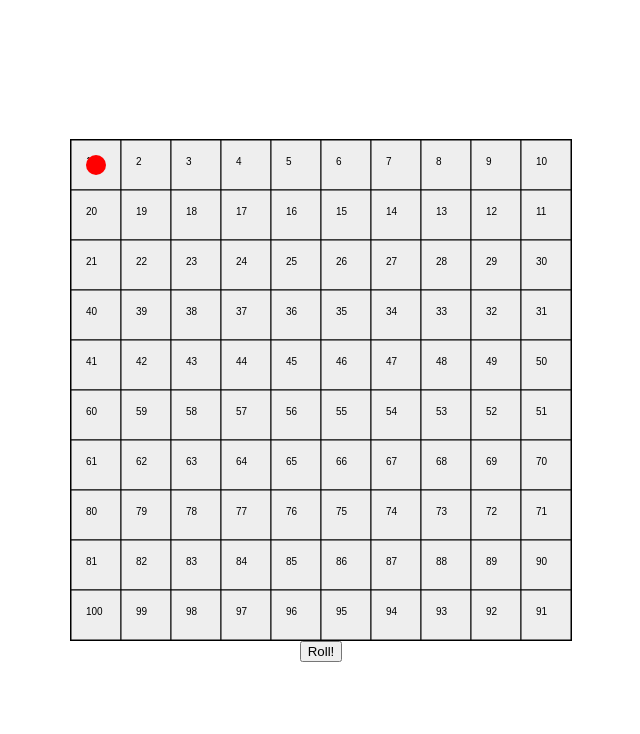
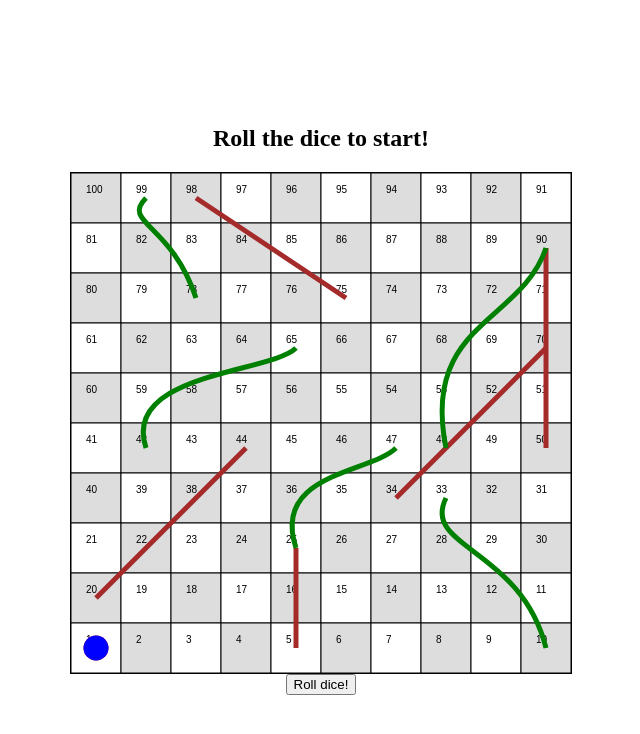
Before and after one commit to SChris-dev/snakes-n-ladders, a plain HTML site: page index.html in a window 1280 px wide. Shown: the whole page, without its empty margins (319-959 px from the left). Drawn offline with Linux system fonts and the light colour scheme.

Commit message:
update v1.1
- added 2 player support
- added steps animation
- added visualization to snakes and ladders
- improved checkered board
- fixed number bug
- improved roll dice button
- disabled win condition (temporary)

```diff
--- a/index.html
+++ b/index.html
@@ -3,28 +3,16 @@
 <head>
     <meta charset="UTF-8">
     <meta name="viewport" content="width=device-width, initial-scale=1.0">
-    <title>Snakes & Ladders</title>
-    <style>
-        body {
-            margin: 0;
-            padding: 0;
-            width: 100vw;
-            height: 100vh;
-            display: flex;
-            flex-direction: column;
-            justify-content: center;
-            align-items: center;
-        }
-        canvas {
-            border: 1px solid black;
-        }
-    </style>
+    <title>Snake & Ladders</title>
+    <link rel="stylesheet" href="style.css">
 </head>
 <body>
 
-    <canvas id="canvas"></canvas>
-    <button id="rollButton">Roll!</button>
+    <h2 id="turnIndicator">Roll the dice to start!</h2>
+    <canvas id="board"></canvas>
+    <button id="rollDiceBtn">Roll dice!</button>
 
+    <script src="menu.js"></script>
     <script src="script.js"></script>
 </body>
 </html>
--- a/script.js
+++ b/script.js
@@ -1,80 +1,239 @@
-const canvas = document.getElementById("canvas");
-const ctx = canvas.getContext("2d");
+const canvas = document.getElementById('board');
+const ctx = canvas.getContext('2d');
+
 canvas.width = 500;
 canvas.height = 500;
 
 const boardSize = 10;
 const cellSize = canvas.width / boardSize;
 
+
 const snakes = {
-    17: 7,
-    54: 34,
-    62: 19,
-    98: 79
+    99: 78,
+    90: 48,
+    65: 42,
+    47: 25,
+    33: 10,
 };
 
 const ladders = {
-    3: 22,
-    6: 25,
-    20: 38,
-    36: 57,
-    63: 81,
-    68: 85
+    5: 25,
+    20: 44,
+    34: 70,
+    50: 90,
+    75: 98
 };
 
-let player = { position: 1, x: 0, y: 0 };
-let diceRoll = 1;
+function drawBoard() {
+    for (let row = 0; row < boardSize; row++) {
+        for (let col = 0; col < boardSize; col++) {
+            let number = (boardSize - row - 1) * boardSize + (row % 2 === 0 ? boardSize - col : col + 1);
+            ctx.fillStyle = (row + col) % 2 === 0 ? '#ddd' : '#fff';
+            ctx.fillRect(col * cellSize, row * cellSize, cellSize, cellSize);
+            ctx.strokeRect(col * cellSize, row * cellSize, cellSize, cellSize);
+            ctx.fillStyle = 'black';
+            ctx.fillText(number, col * cellSize + 15, row * cellSize + 20);
+        }
+    }
 
-function rollDice() {
-    diceRoll = Math.floor(Math.random() * 6) + 1;
-    movePlayer(diceRoll);
+    drawLadders();
+    drawSnakes();
 }
 
-function movePlayer(steps) {
-    let newPosition = player.position + steps;
-    if (newPosition > 100) return;
+function drawLadders() {
+    ctx.strokeStyle = 'brown';
+    ctx.lineWidth = 5;
 
-    if (snakes[newPosition]) newPosition = snakes[newPosition];
-    if (ladders[newPosition]) newPosition = ladders[newPosition];
+    for (let start in ladders) {
+        let end = ladders[start];
+        let { x: x1, y: y1 } = getCellPosition(parseInt(start));
+        let { x: x2, y: y2 } = getCellPosition(end);
 
-    player.position = newPosition;
-    updatePlayerCoordinates();
-    drawBoard();
-    drawPlayer();
-
-    if (player.position === 100) alert("You win!");
+        ctx.beginPath();
+        ctx.moveTo(x1 + cellSize / 2, y1 + cellSize / 2);
+        ctx.lineTo(x2 + cellSize / 2, y2 + cellSize / 2);
+        ctx.stroke();
+    }
 }
 
-function updatePlayerCoordinates() {
-    let row = Math.floor((player.position - 1) / boardSize);
-    let col = (player.position - 1) % boardSize;
-    if (row % 2 === 1) col = boardSize - 1 - col;
-    player.x = col * cellSize;
-    player.y = (boardSize - 1 - row) * cellSize;
+function drawSnakes() {
+    ctx.strokeStyle = 'green';
+    ctx.lineWidth = 5;
+
+    for (let start in snakes) {
+        let end = snakes[start];
+        let { x: x1, y: y1 } = getCellPosition(parseInt(start));
+        let { x: x2, y: y2 } = getCellPosition(end);
+
+        ctx.beginPath();
+        ctx.moveTo(x1 + cellSize / 2, y1 + cellSize / 2);
+        ctx.bezierCurveTo(x1, (y1 + y2) / 2, x2, (y1 + y2) / 2, x2 + cellSize / 2, y2 + cellSize / 2);
+        ctx.stroke();
+    }
 }
 
-function drawBoard() {
-    ctx.clearRect(0, 0, canvas.width, canvas.height);
-    for (let i = 0; i < boardSize; i++) {
-        for (let j = 0; j < boardSize; j++) {
-            let number = i * boardSize + (i % 2 === 0 ? j + 1 : boardSize - j);
-            ctx.fillStyle = "#eee";
-            ctx.fillRect(j * cellSize, i * cellSize, cellSize, cellSize);
-            ctx.strokeRect(j * cellSize, i * cellSize, cellSize, cellSize);
-            ctx.fillStyle = "black";
-            ctx.fillText(number, j * cellSize + 15, i * cellSize + 25);
+class Player {
+    constructor(name, color) {
+        this.name = name;
+        this.position = 1;
+        this.color = color;
+    }
+
+    move(steps, callback) {
+        let targetPosition = this.position + steps;
+
+        if (targetPosition > 100) {
+            let excess = targetPosition - 100;
+            targetPosition = 100 - excess;
+        }
+
+        this.animateMovement(targetPosition, callback);
+    }
+
+    animateMovement(targetPosition, callback) {
+        this.isMoving = true;
+
+        const moveStep = () => {
+            if (this.position < targetPosition) {
+                this.position++;
+            } else if (this.position > targetPosition) {
+                this.position--;
+            } else {
+                // 🎯 STOP movement at target position
+                this.isMoving = false;
+                updateGame();
+
+                // ✅ Now check for a snake/ladder AFTER moving completely
+                setTimeout(() => {
+                    if (ladders[this.position] || snakes[this.position]) {
+                        let newPos = ladders[this.position] || snakes[this.position];
+
+                        // 🎯 Instantly teleport instead of moving backwards
+                        this.position = newPos;
+                        updateGame();
+
+                        // Small delay for smooth transition
+                        setTimeout(() => {
+                            if (callback) callback();
+                        }, 500);
+                    } else if (callback) {
+                        callback();
+                    }
+                }, 300); // Short delay before teleporting (for smoothness)
+
+                return;
+            }
+
+            updateGame();
+            setTimeout(moveStep, 150);
+            // if (this.position !== targetPosition) {
+            //     this.position += step;
+            //     updateGame();
+            //     setTimeout(moveStep, 150);
+            // } else {
+            //     this.checkLadderOrSnake(ladders, snakes);
+            //     updateGame();
+            //     this.isMoving = false;
+
+            //     if (callback) callback();
+            // }
+        };
+
+        moveStep();
+    }
+
+    checkLadderOrSnake(ladders, snakes) {
+        if (ladders[this.position]) {
+            this.position = ladders[this.position];
+        }
+        if (snakes[this.position]) {
+            this.position = snakes[this.position];
         }
     }
 }
 
-function drawPlayer() {
-    ctx.fillStyle = "red";
+
+let players = [
+    new Player('Player 1', 'red'),
+    new Player('Player 2', 'blue')
+]
+let currentPlayerIndex = 0;
+let playerPos = 1;
+
+function drawPlayer(ctx, player) {
+    let { x, y } = getCellPosition(player.position);
+    ctx.fillStyle = player.color;
     ctx.beginPath();
-    ctx.arc(player.x + cellSize / 2, player.y + cellSize / 2, 10, 0, Math.PI * 2);
+    ctx.arc(x + cellSize / 2, y + cellSize / 2, cellSize / 4, 0, 2 * Math.PI);
     ctx.fill();
 }
 
-document.getElementById("rollButton").addEventListener("click", rollDice);
+function getCellPosition(position) {
+    let row = Math.floor((position - 1) / boardSize);
+    let col = (position - 1) % boardSize;
 
-drawBoard();
-drawPlayer();
+    if (row % 2 === 1) {
+        col = boardSize - 1 - col;
+    }
+
+    let x = col * cellSize;
+    let y = (boardSize - 1 - row) * cellSize;
+    return { x, y };
+}
+
+function updateGame() {
+    ctx.clearRect(0, 0, canvas.width, canvas.height);
+    ctx.strokeStyle = 'black';
+    ctx.lineWidth = 1;
+    drawBoard();
+
+    players.forEach(player => drawPlayer(ctx, player));
+}
+
+updateGame();
+
+function isAnyPlayerMoving() {
+    return players.some(player => player.isMoving);
+}
+
+// function movePlayer() {
+//     if (playerPos < 100) {
+//         playerPos += Math.floor(Math.random() * 6) + 1;
+//         if (playerPos > 100) playerPos = 100;
+//     }
+
+//     updateGame();
+// }
+
+const rollDiceBtn = document.getElementById('rollDiceBtn');
+
+function rollDice() {
+
+    rollDiceBtn.disabled = true;
+
+    let diceRoll = Math.floor(Math.random() * 6) + 1;
+    let player = players[currentPlayerIndex];
+
+    player.move(diceRoll, () => {
+        currentPlayerIndex = (currentPlayerIndex + 1) % players.length;
+        updateTurnText();
+
+        if (!isAnyPlayerMoving()) {
+            rollDiceBtn.disabled = false;
+        }
+    });
+    player.checkLadderOrSnake(ladders, snakes);
+
+    updateGame();
+
+    if (player.position === 100) {
+        console.log("🎉 You reached 100! You win! 🎉");
+        alert(`🎉 Congratulations! ${player.name} won the game! 🎉`);
+    }
+}
+
+function updateTurnText() {
+    document.getElementById('turnIndicator').innerHTML = `${players[currentPlayerIndex].name}'s Turn!`;
+}
+
+rollDiceBtn.addEventListener('click', rollDice);
--- /dev/null
+++ b/style.css
@@ -0,0 +1,15 @@
+body {
+    margin: 0;
+    padding: 0;
+    box-sizing: border-box;
+    width: 100vw;
+    height: 100vh;
+    display: flex;
+    flex-direction: column;
+    align-items: center;
+    justify-content: center;
+}
+
+canvas {
+    border: 1px solid black;
+}
```
Also changed, not shown: menu.js (added).
